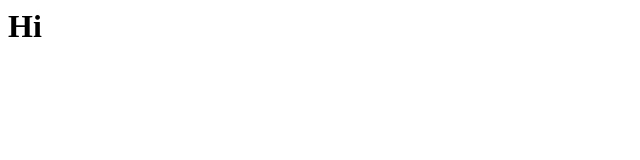
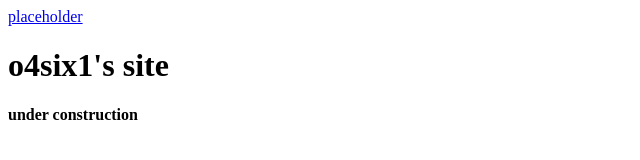
Before and after one commit to o4six1/o4six1.github.io, a plain HTML site: page index.html in a window 1280 px wide. Shown: the whole page, without its empty margins (0-640 px from the left). Drawn offline with Linux system fonts and the light colour scheme.

Commit message:
Update index.html
Re-adding stuff

```diff
--- a/index.html
+++ b/index.html
@@ -1 +1,15 @@
-<h1>Hi</h1>
+<html><head>
+    <title>o4six1's site</title>
+    <link href="style.css" rel="stylesheet" type="text/css" />
+<link rel="shortcut icon" type="image/ico" href="assets/icon.ico"/>
+</head>
+<body>
+    <div class="topnav">
+  <a href="#">placeholder</a>
+</div>
+    <h1>o4six1's site</h1>
+  <h4>under construction</h4>
+
+
+</body>
+</html>
```
